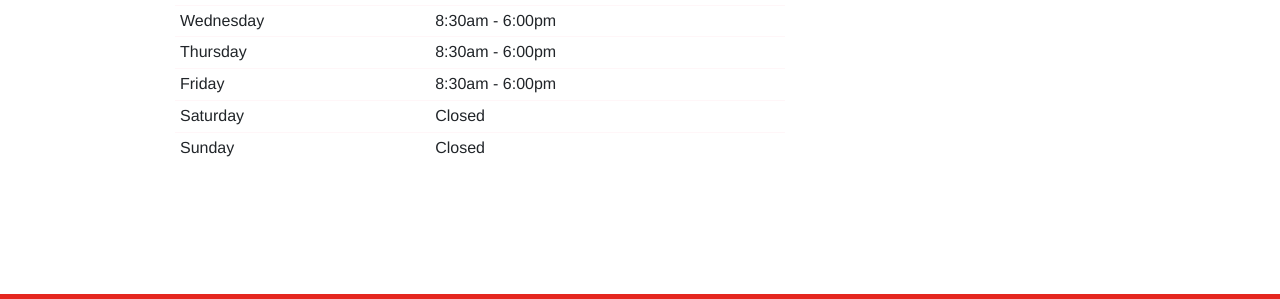
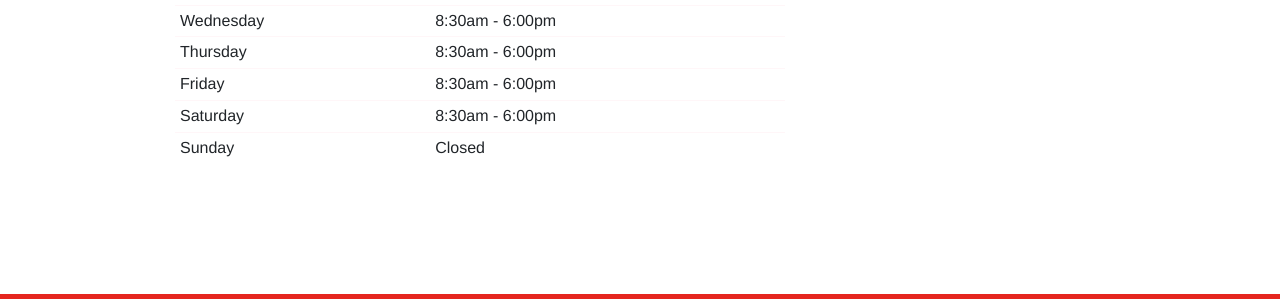
Before and after one commit to madrid95/RezzyTech, a Jekyll site: the page built from contact.md, in a window 1280 px wide. Shown: the part 564-863 px from the top of the page. Built offline with Jekyll 4.4.1, drawn with Linux system fonts in a browser that asks for light colours.

Commit message:
contact updated

```diff
--- a/contact.md
+++ b/contact.md
@@ -13,5 +13,5 @@ Lorem markdownum aequalis strigis. Saetigeri iubeas, vultu huic alvum nondum de
 | Wednesday | 8:30am - 6:00pm |
 | Thursday  | 8:30am - 6:00pm |
 | Friday    | 8:30am - 6:00pm |
-| Saturday  | Closed          |
+| Saturday  | 8:30am - 6:00pm |
 | Sunday    | Closed          |
```
